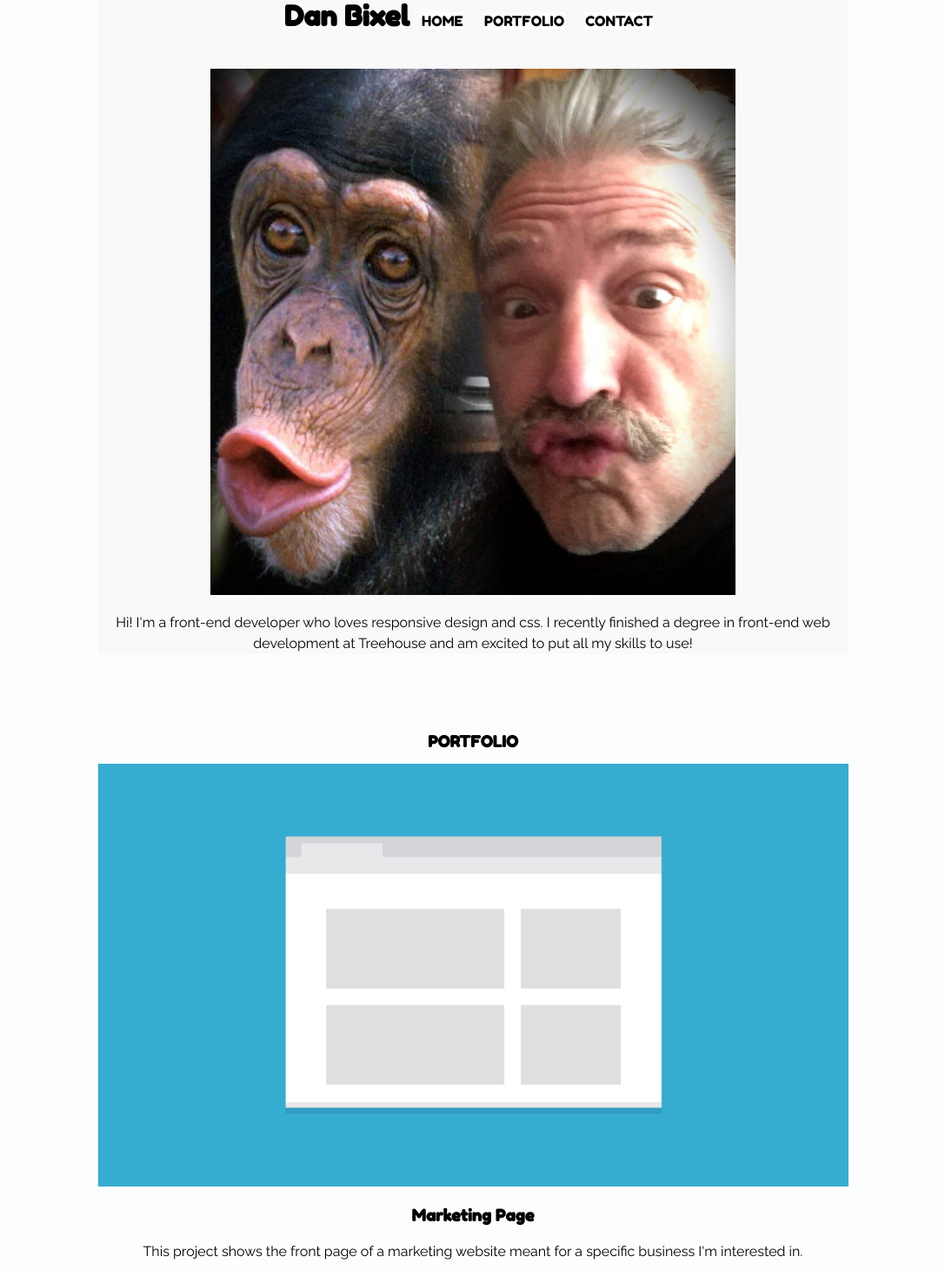
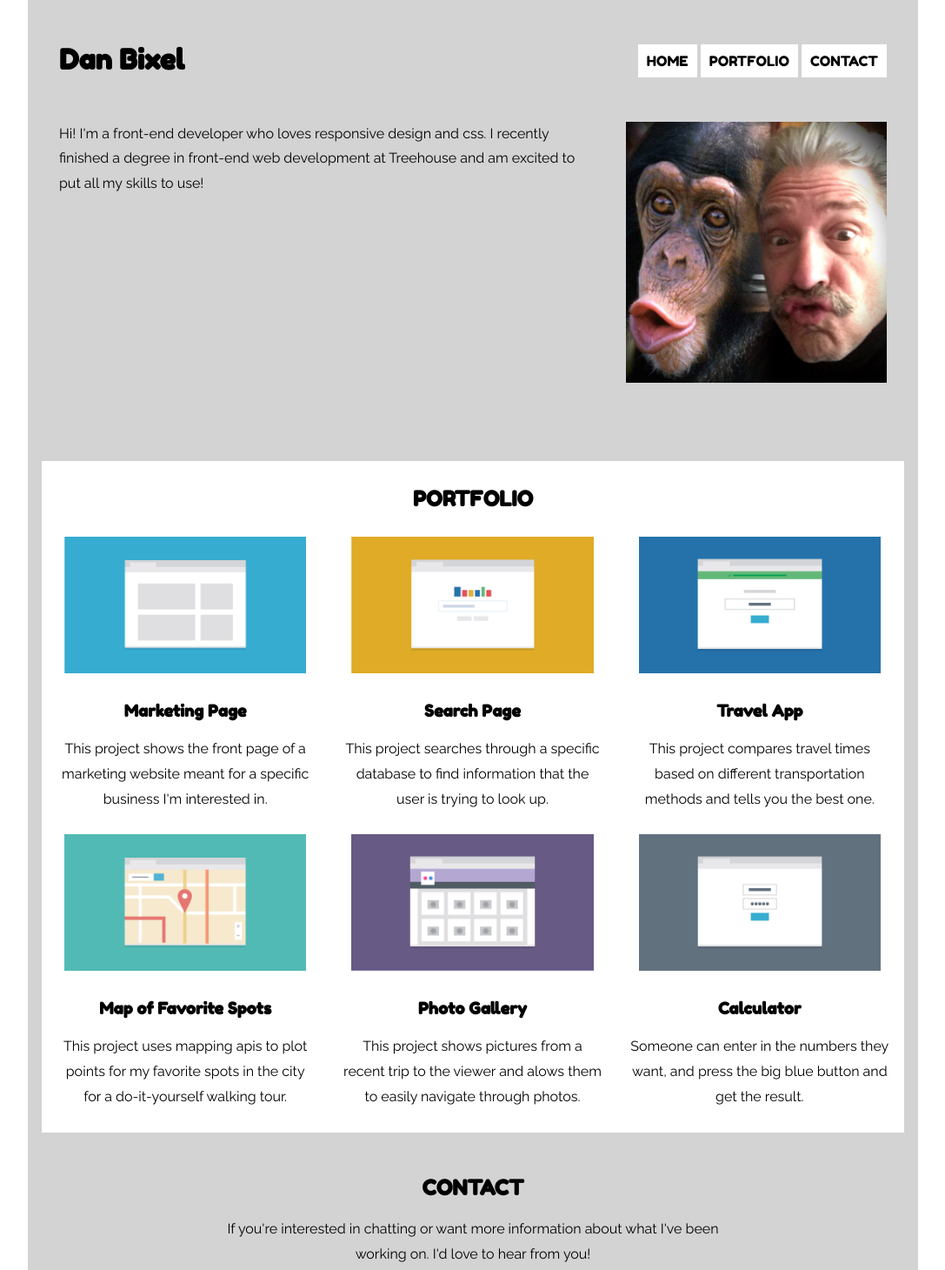
Before and after one commit to dbixel/tech-degree-project-2, a plain HTML site: page index.html in a window 1280 px wide. Shown: the top 1460 px of the page at 87% size, without its empty margins (96-1183 px from the left). Drawn offline with Linux system fonts and the light colour scheme.

Commit message:
Create columns for tablet and desktop display

```diff
--- a/css/styles.css
+++ b/css/styles.css
@@ -4,21 +4,9 @@ Element Selectors
 *******************************************/
 
 * {
-  box-sizing:border-box;
+  box-sizing: border-box;
 }
 
-body {
-  /*width: 320px;*/
-  /*text-align: center;*/
-  /*margin: auto;*/
-
-  background-color: #FCFEFE;
-  font-family: 'Raleway', sans-serif;
-}
-
-h1 {
-  margin-top: 0;
-  padding-top: 20px;
 }
 
 h2 {
@@ -26,20 +14,25 @@ h2 {
 }
 
 p {
-  line-height: 1.5;
-  /*padding: 0  10px;*/
+  line-height: 1.8; s
 }
 
 ul {
   text-align: center;
   list-style: none;
   padding-left: 0;
+  /*display: inline-block;*/
 }
 
 li {
   margin-top: 5px;
-  margin-left: 10px;
-  margin-right: 10px;
+  /*margin-left: 10px;
+  margin-right: 10px;*/
+  padding-top: 10px;
+  padding-left: 10px;
+  padding-right: 10px;
+  padding-bottom: 10px;
+
   background-color: #fff;
 }
 
@@ -51,12 +44,12 @@ a {
   text-decoration: none;
 }
 
-footer {
+/*footer {
 
   background-color: #F9F9F9;
 
   /*box-sizing: border-box;*/
-}
+
 
 /*******************************************
 Descendant Selectors
@@ -69,15 +62,6 @@ li {
   font-family: 'Fredoka One', cursive;
 }
 
-header nav ul {
-  line-height: 3;
-}
-
-header nav img {
-  max-width: 70%;
-  margin-top: 30px;
-}
-
 main div {
   margin-top: 50px;
 }
@@ -88,31 +72,59 @@ Class Selectors
 
 .main-header {
   margin-bottom: 90px;
-  background-color: #F9F9F9;
+
+  overflow: auto;
 }
 
-.name
+.name {
+
+}
+
 
 .main-nav {
+  margin-top: 30px;
+  overflow: auto;
+}
+
+.profile-image {
+  max-width: 50%;
+  /*margin-top: 30px;*/
+  margin-right: 0;
+  /*margin-left: 35px;*/
 
 }
 .container {
-
+  margin-bottom: 20px;
   text-align: center;
   padding-right: 1em;
   padding-left: 1em;
+  background-color: lightgray;
+  font-family: 'Raleway', sans-serif;
+}
+
+.portfolio-body {
+  padding-top: 10px;
+  padding-bottom: 10px;
+  background-color: white;
+  overflow: auto;
+}
+
+.portfolio-body img {
+  padding: 10px;
 }
 
 .contact {
+  width: 60%;
   padding-top: 30px;
   padding-bottom: 35px;
-  background-color: #F9F9F9;
+  margin: 0 auto;
 }
 
 .secondary-nav {
   height: 50px;
   font-size: 12px;
   border-top: 1px #E1E1E1 solid;
+  /*background-color: grey;*/
 }
 
 .item-1 {
@@ -136,22 +148,82 @@ a:hover {color: blue;}
 Media Queries
 *******************************************/
 
-@media (min-width: 768px) {
+@media (min-width: 769px) {
   .container {
-    width: 70%;
+    width: 80%;
     margin: auto;
-    /*max-width: 1024px;*/
     margin: 0 auto;
   }
 
+  .main-header {
+    margin-left: 20px;
+    margin-right: 20px;
+    /*margin; 1%;
+    padding: 1%;*/
+  }
+
   .main-nav li {
-    display: inline;
+    display: inline-block;
+  }
+  .profile-image {
+    float: right;
+    margin-left: 35px;
+    max-width: 250px;
+  }
+
+  .intro p {
+    text-align:left;
+  }
+
+  .projects {
+    float: left;
+    width: 50%;
+    padding-left: 1em;
+    padding-right: 1em;
+  }
+
+  .portfolio-body {
+    margin: 0 auto;
+  }
+
+
+
+}
+@media (min-width: 1024px) {
+
+  .container {
+    max-width: 1025px;
+  }
+
+  .main-nav {
+    margin-bottom: 30px;
+
+  }
+   .name,
+   .main-nav li{
+    display: inline-block;
+  }
+  .profile-image {
+    float: right;
+    margin-left: 35px;
+    max-width: 300px;
+  }
+
+  .name {
+    float: left;
+  }
+
+  ul {
+    float: right;
+  }
+
+  .projects {
+    float: left;
+    width: 33.3%;
+
+  }
+  .contact {
+    /*width: 60%;*/
+    margin: 0 auto;
   }
 }
-@media (min-width: 1024px) {
-   .name,
-   .main-nav,
-   .main-nav li {
-    display: inline;
-  }
-}
--- a/index.html
+++ b/index.html
@@ -4,57 +4,63 @@
     <title>Dan Bixel</title>
     <meta name=viewport content="width=device-width, initial-scale=1">
     <link href="css/normalize.css" rel=stylesheet>
+    <link href="css/styles.css" rel=stylesheet>
     <link href="https://fonts.googleapis.com/css?family=Fredoka+One" rel="stylesheet">
     <link href="https://fonts.googleapis.com/css?family=Raleway" rel="stylesheet">
-    <link href="css/styles.css" rel=stylesheet>
+
   </head>
   <body>
     <div class="container">
       <header id="top" class="main-header">
-        <nav>
-          <div>
-            <h1 class="name">Dan Bixel</h1>
-            <ul class="main-nav">
+        <nav class="main-nav">
+          <h1 class ="name">Dan Bixel</h1>
+          <ul>
             <li><a href="index.html">HOME</a></li>
             <li><a href="#portfolio">PORTFOLIO</a></li>
             <li><a href="#contact">CONTACT</a></li>
           </ul>
-            <img src="img/dan_bixel_and_family.jpg" alt="Picture of Dan and Family">
+        </nav>
+          <div class="intro">
+            <img class="profile-image" src="img/dan_bixel_and_family.jpg" alt="Picture of Dan and Family">
             <p>Hi! I'm a front-end developer who loves responsive design and css. I recently finished a degree in front-end web development at Treehouse and am excited to put all my skills to use!</p>
           </div>
-        </nav>
-      </header><!--/.main-header-->
+      </header>
+        <div>
+          <div class="portfolio-body">
           <h2 id="portfolio">PORTFOLIO</h2>
-          <div>
+
+            <div class="projects">
               <img src="img/portfolio-1.png" alt="Image of Marketing Page">
               <h3>Marketing Page</h3>
               <p>This project shows the front page of a marketing website meant for a specific business I'm interested in.</p>
             </div>
-          <div>
+            <div class="projects">
               <img src="img/portfolio-2.png" alt="Image of Search Page">
               <h3>Search Page</h3>
               <p>This project searches through a specific database to find information that the user is trying to look up.</p>
             </div>
-          <div>
+            <div class="projects">
               <img src="img/portfolio-3.png" alt="Image of Travel App">
               <h3>Travel App</h3>
               <p>This project compares travel times based on different transportation methods and tells you the best one.</p>
             </div>
-          <div>
+            <div class="projects">
               <img src="img/portfolio-4.png" alt="Image of Map">
               <h3>Map of Favorite Spots</h3>
               <p>This project uses mapping apis to plot points for my favorite spots in the city for a do-it-yourself walking tour.</p>
             </div>
-          <div>
+            <div class="projects">
               <img src="img/portfolio-5.png" alt="Image of Photo Gallery">
               <h3>Photo Gallery</h3>
               <p>This project shows pictures from a recent trip to the viewer and alows them to easily navigate through photos.</p>
             </div>
-          <div>
+            <div class="projects">
               <img src="img/portfolio-6.png" alt="Image of Calculator">
               <h3>Calculator</h3>
               <p>Someone can enter in the numbers they want, and press the big blue button and get the result.</p>
             </div>
+          </div>
+
 
       <footer>
         <div class="contact">
```
Lines whose indentation alone changed are shown as unchanged.
